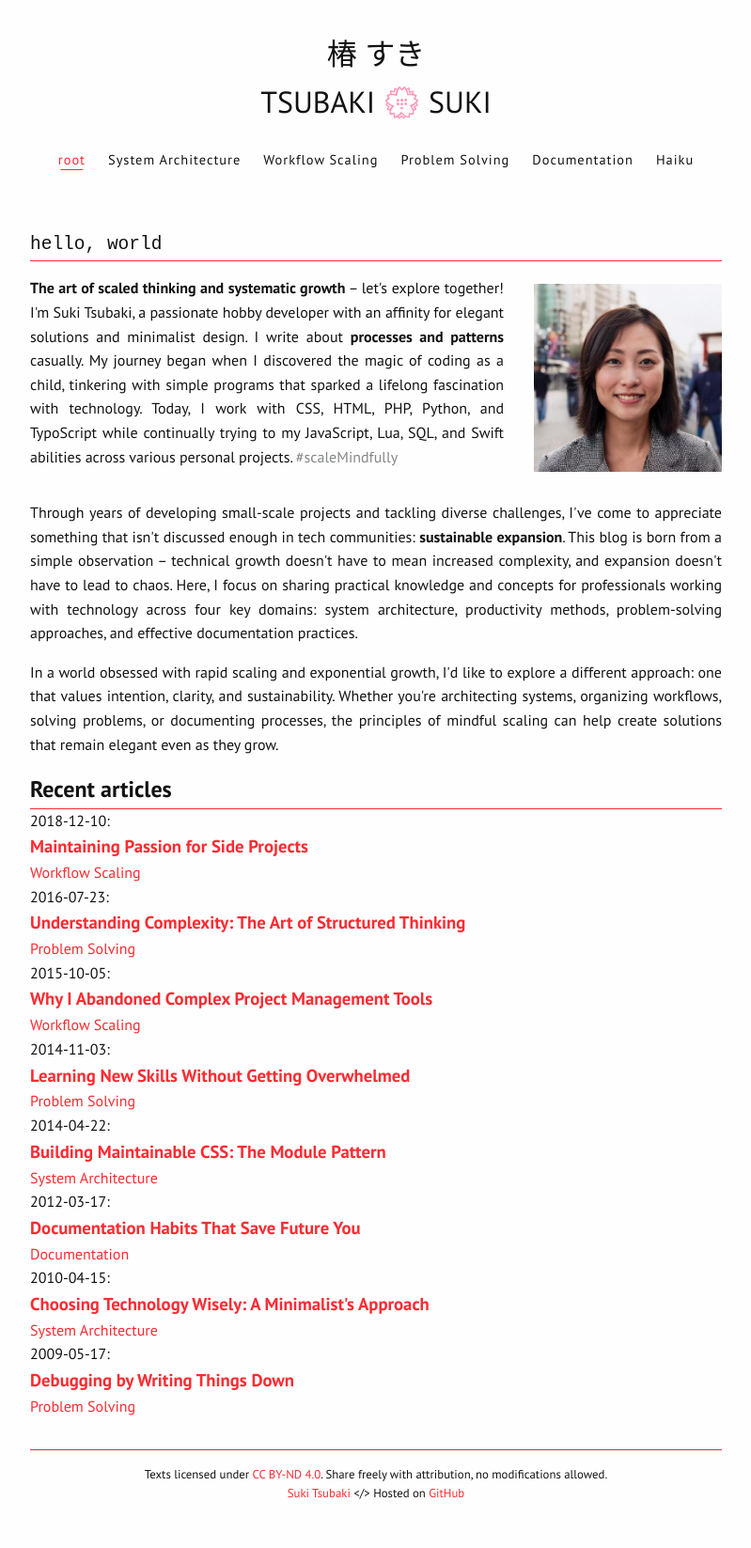
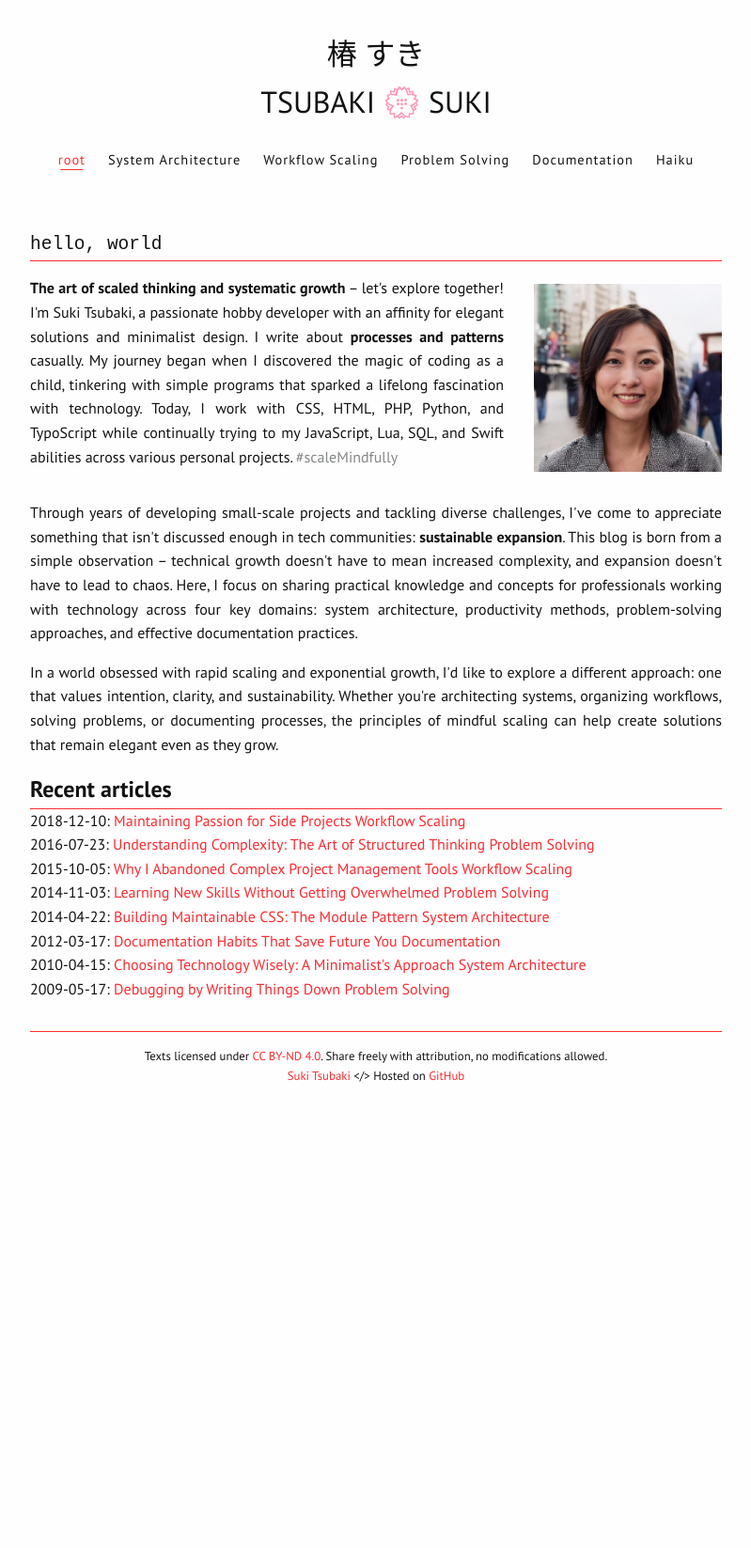
Before and after one commit to sukitsubaki/sukitsubaki.github.io, a Jekyll site: the page built from index.html, in a window 1280 px wide. Shown: the whole page at 94% size, without its empty margins (240-1039 px from the left). Built offline with Jekyll 4.4.1, drawn with Linux system fonts in a browser that asks for light colours; after the commit the page ends 1203 px from its top, so only the background shows below that.

Commit message:
Update index.html

```diff
--- a/index.html
+++ b/index.html
@@ -28,7 +28,7 @@ title: Home
         <h2>Recent articles</h2>
         {% for post in site.posts limit:10 %}
         <article class="post-list">
-            <span class="date monotype">{{ post.date | date: "%Y-%m-%d" }}</span>: <h3><a href="{{ post.url }}">{{ post.title }}</a></h3> {% if post.scope %}<span class="post-scope"><a href="/{{ post.scope | slugify }}">{{ post.scope }}</a></span>{% endif %}
+            <span class="date monospace">{{ post.date | date: "%Y-%m-%d" }}</span>: <span class="post"><a href="{{ post.url }}">{{ post.title }}</a></span> {% if post.scope %}<span class="post-scope"><a href="/{{ post.scope | slugify }}">{{ post.scope }}</a></span>{% endif %}
             <!--<p>{{ post.excerpt }}</p>-->
         </article>
         {% endfor %}
```
